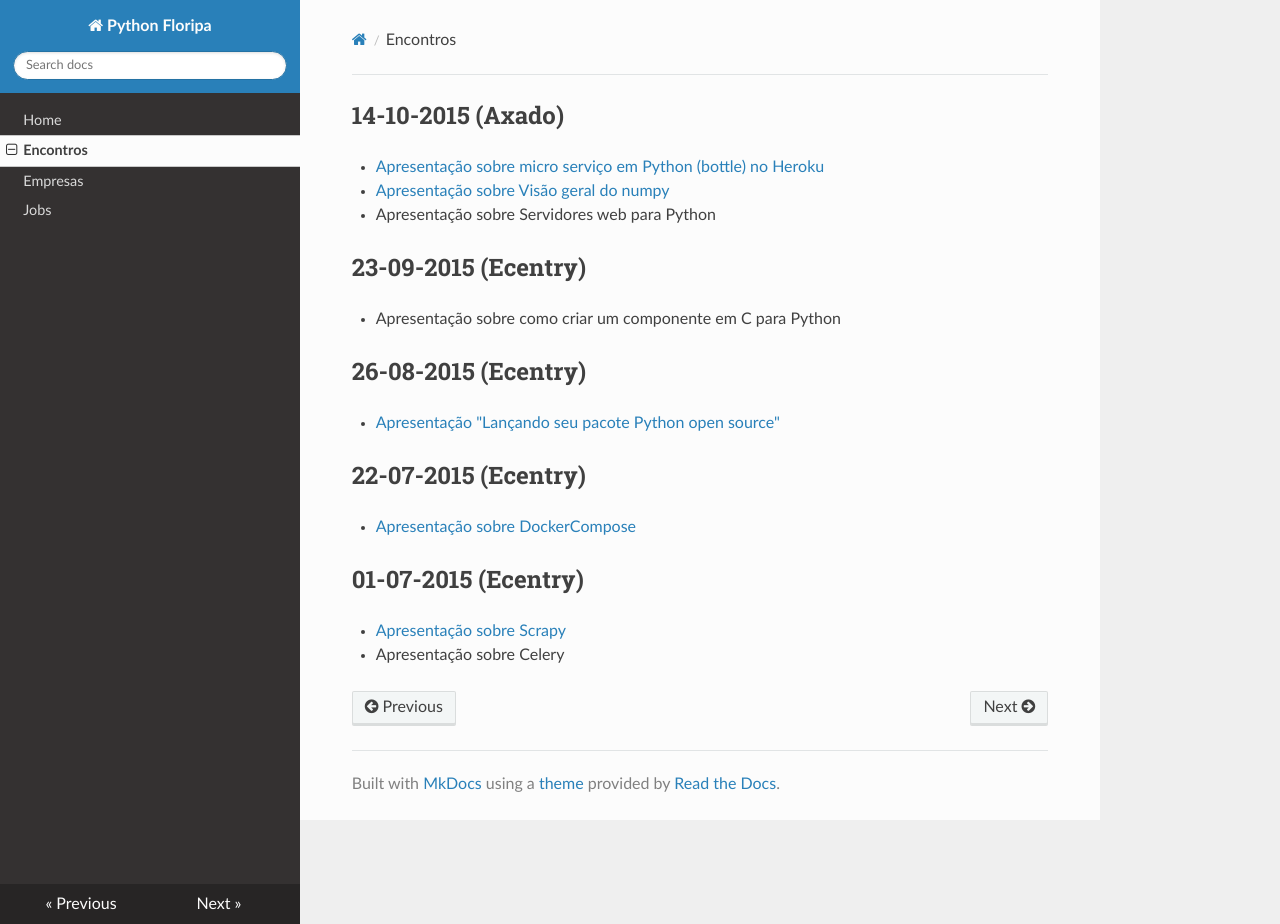
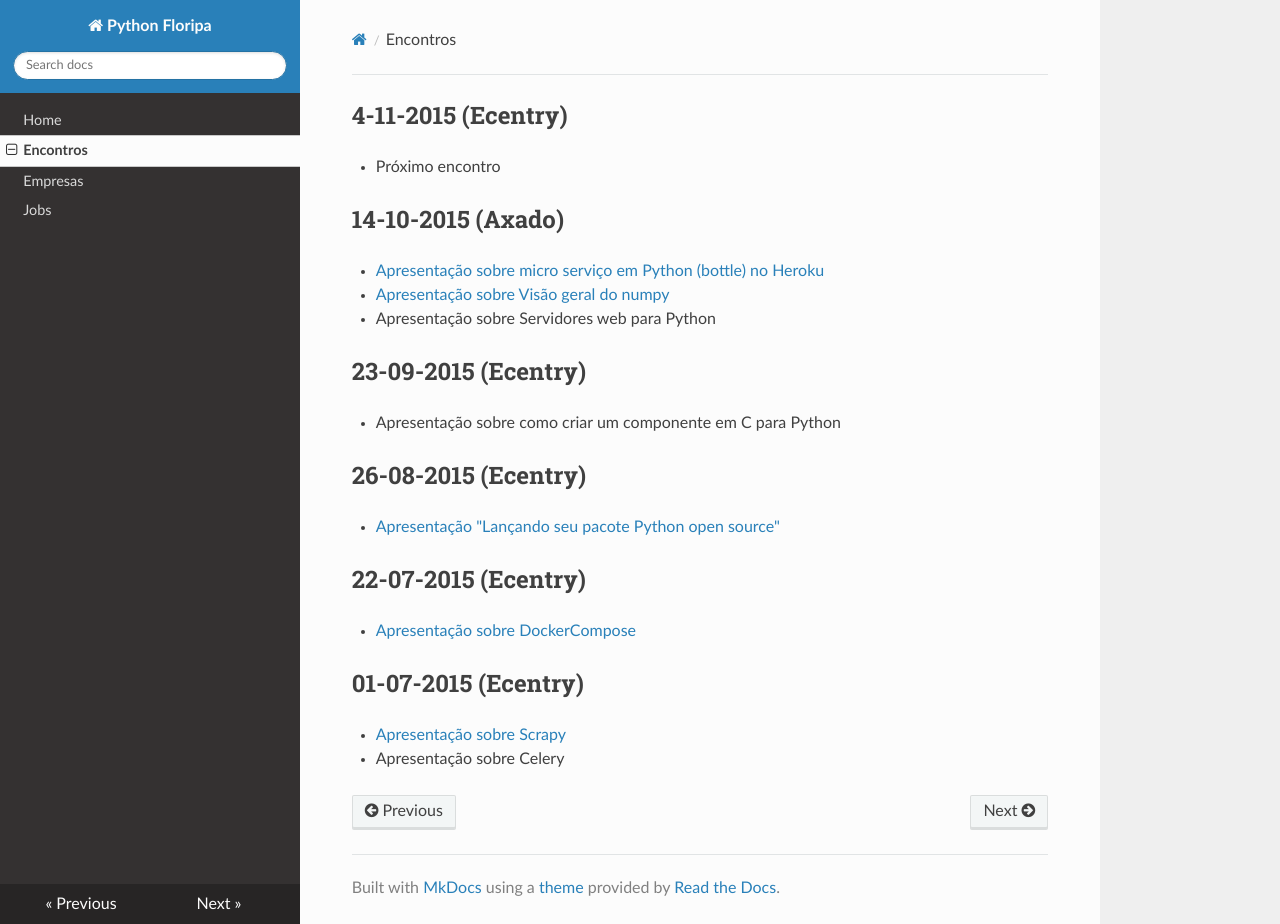
Before and after one commit to PythonFloripa/pythonfloripa.github.io, an MkDocs documentation site: the page built from docs/encontros.md, in a window 1280 px wide and 924 px high. Built offline with MkDocs 1.6.1, drawn with Linux system fonts in a browser that asks for light colours; nearby versions of some CDN libraries; old or Windows-style settings are respelled for this version of MkDocs.

Commit message:
próximo evento

```diff
--- a/docs/encontros.md
+++ b/docs/encontros.md
@@ -1,3 +1,7 @@
+## 4-11-2015 (Ecentry)
+
+* Próximo encontro
+
 ## 14-10-2015 (Axado)
 
 * [Apresentação sobre micro serviço em Python (bottle) no Heroku](http://www.slideshare.net/MarcioMarchini/01bping)
```
